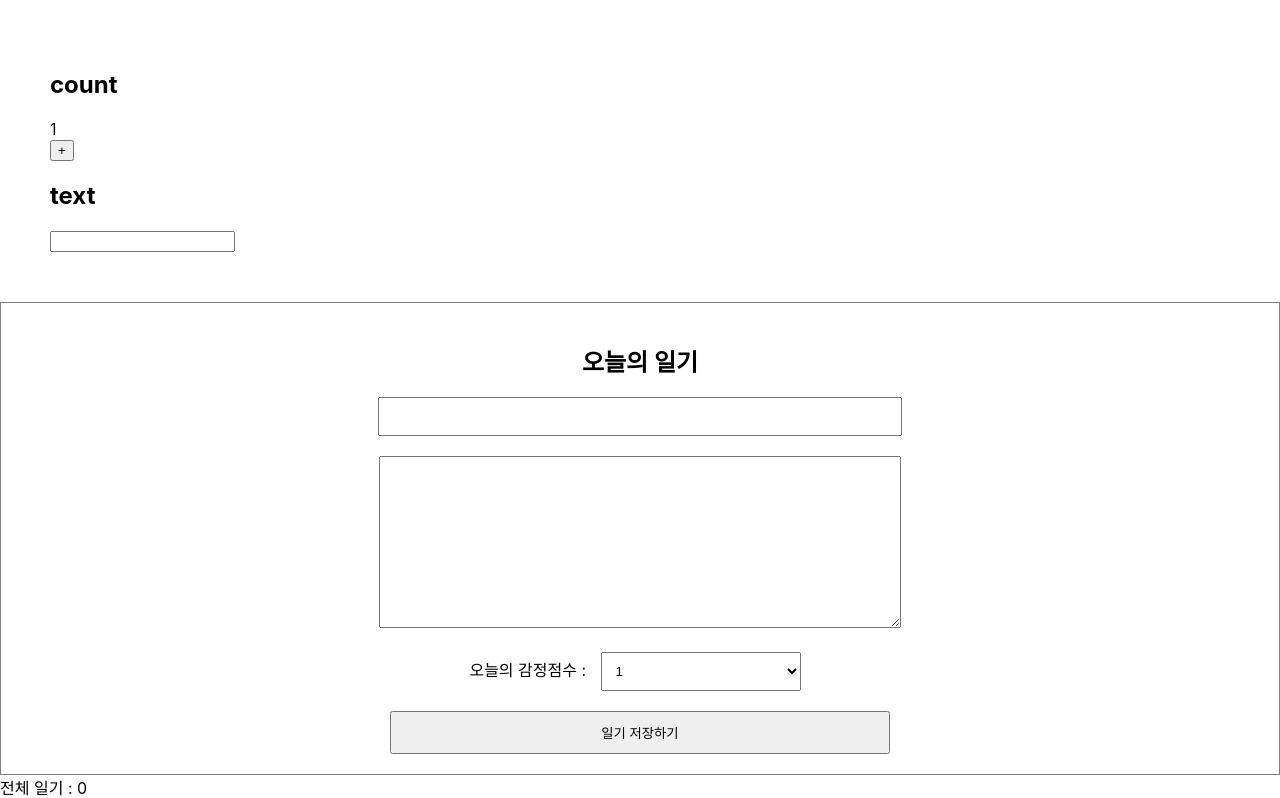
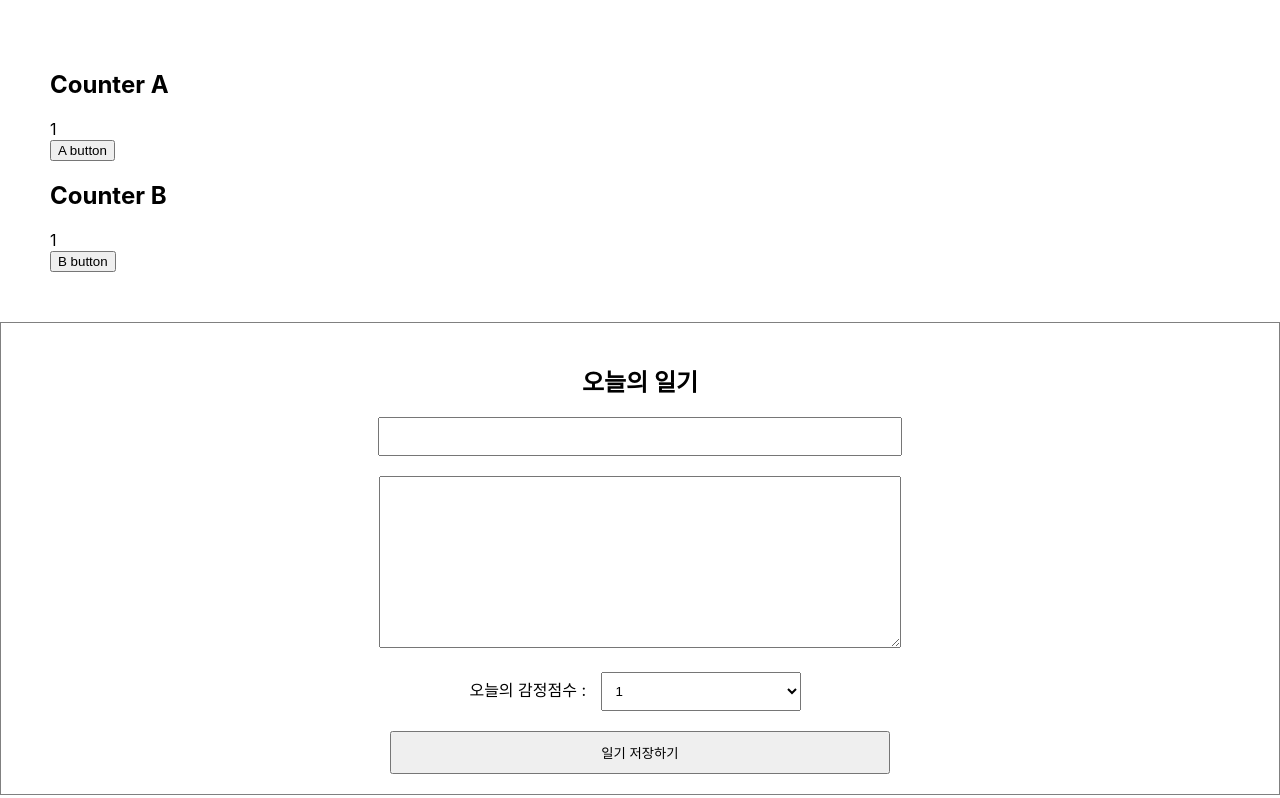
Before and after one commit to ha02e/react-simple-diary, a React (Create React App) app: page / in a window 1280 px wide. Shown: the top 798 px of the page. Built offline with nearby package versions, Linux system fonts and the light colour scheme; no server answers.

Commit message:
231120_React.memo 실습2

```diff
--- a/src/OptimizeTest.js
+++ b/src/OptimizeTest.js
@@ -1,34 +1,54 @@
 import React, { useState, useEffect } from "react";
 
-const Textview = React.memo(({ text }) => {
+const CounterA = React.memo(({ count }) => {
   useEffect(() => {
-    console.log(`Update :: Text : ${text}`);
-  });
-  return <div>{text}</div>;
-});
-
-const Countview = React.memo(({ count }) => {
-  useEffect(() => {
-    console.log(`Update :: Count : ${count}`);
+    console.log(`CounterA Update - count: ${count} `);
   });
   return <div>{count}</div>;
 });
 
+const CounterB = React.memo(({ obj }) => {
+  useEffect(() => {
+    console.log(`CounterB Update - count: ${obj.count} `);
+  });
+  return <div>{obj.count}</div>;
+});
+
+const areEqual = (prevProps, nextProps) => {
+  return prevProps.obj.count === nextProps.obj.count;
+  // if (prevProps.obj.count === nextProps.obj.count) {
+  //   return true; //이전 프롭스와 현재 프롭스가 같다 => 리렌더링을 일으키지 않음
+  // }
+  // return false; //이전과 현재가 다르다 => 리렌더링이 일으킴
+};
+
+const MemorizedCounterB = React.memo(CounterB, areEqual);
+
 const OptimizeTest = () => {
   const [count, setCount] = useState(1);
-  const [text, setText] = useState("");
+  const [obj, setObj] = useState({
+    count: 1,
+  });
 
   return (
     <div style={{ padding: 50 }}>
       <div>
-        <h2>count</h2>
-        <Countview count={count} />
-        <button onClick={() => setCount(count + 1)}>+</button>
+        <h2>Counter A</h2>
+        <CounterA count={count} />
+        <button onClick={() => setCount(count)}>A button</button>
       </div>
       <div>
-        <h2>text</h2>
-        <Textview text={text} />
-        <input value={text} onChange={(e) => setText(e.target.value)}></input>
+        <h2>Counter B</h2>
+        <MemorizedCounterB obj={obj} />
+        <button
+          onClick={() =>
+            setObj({
+              count: obj.count,
+            })
+          }
+        >
+          B button
+        </button>
       </div>
     </div>
   );
```
